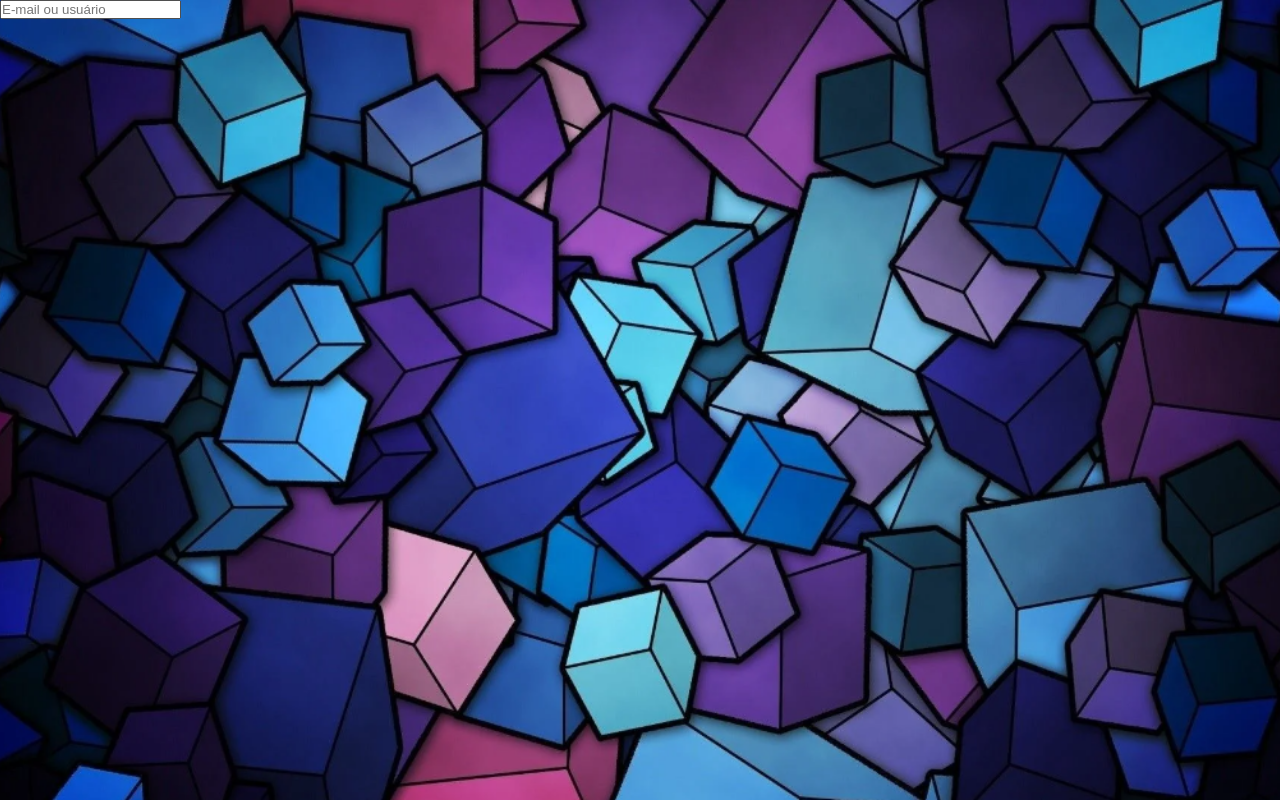
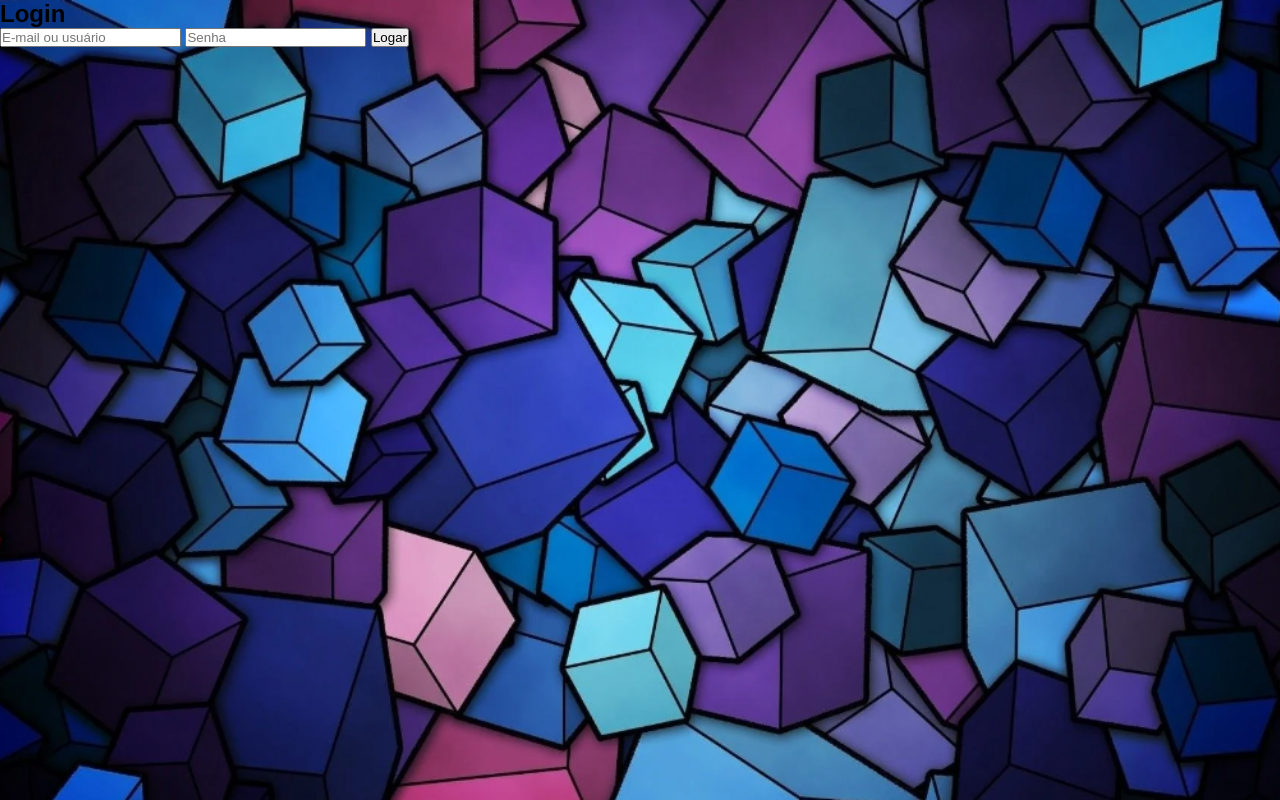
Before and after one commit to devdanielsilva/tela-de-login-com-html-e-css, a plain HTML site: page index.html in a window 1280 px wide. Drawn offline with Linux system fonts and the light colour scheme.

Commit message:
Update index.html

```diff
--- a/index.html
+++ b/index.html
@@ -12,7 +12,10 @@
 <body>
     <div class="corpo">
         <form action="">
+            <h2>Login</h2>
             <input type="text" name="" placeholder="E-mail ou usuário" id="">
+            <input type="password" name="" placeholder="Senha" id="">
+            <input type="submit" value="Logar">
         </form>
     </div>
 </body>
```
